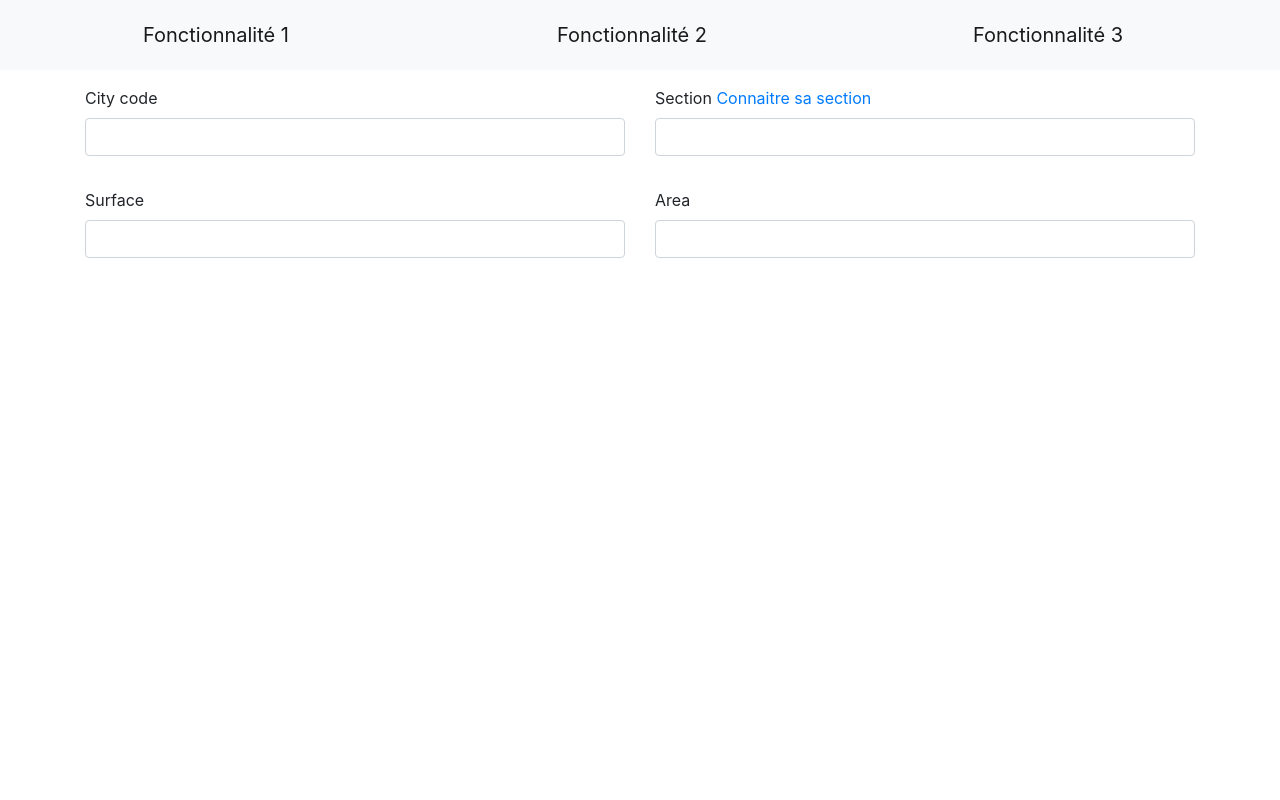
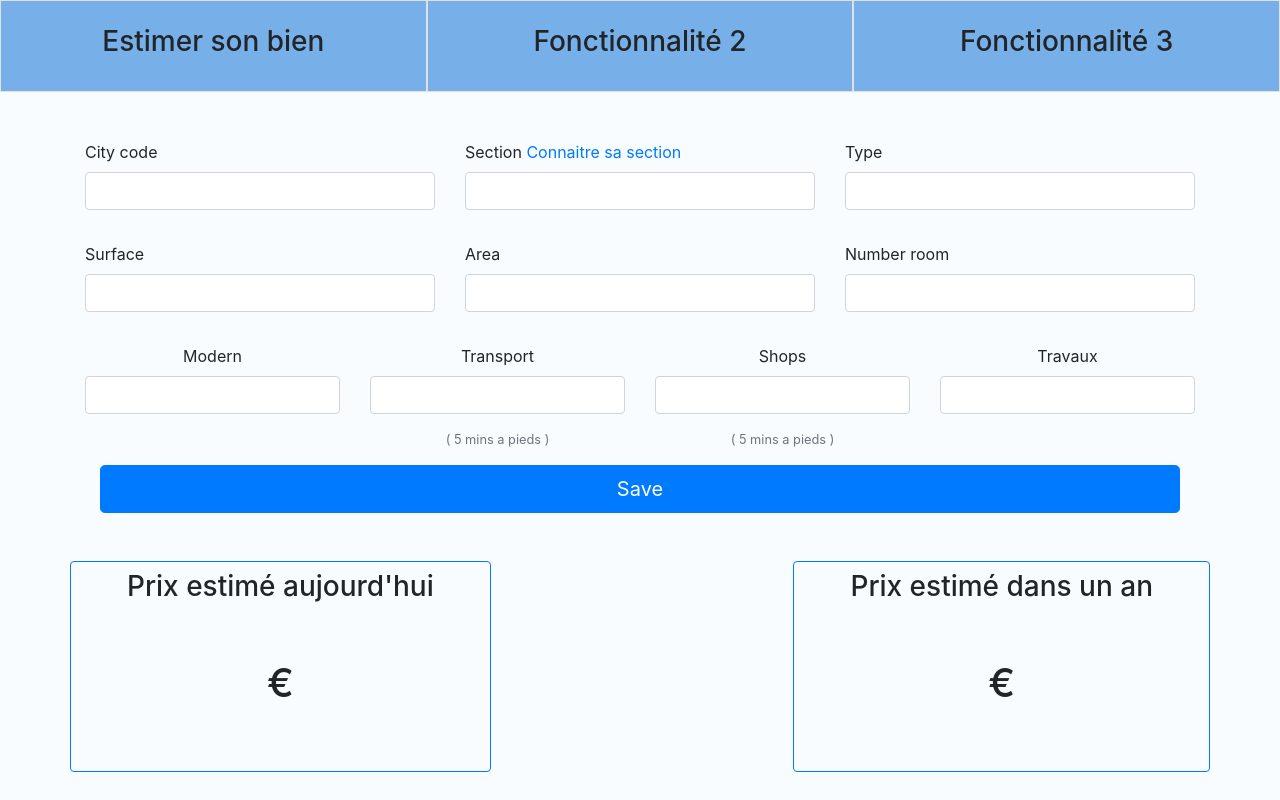
Before and after one commit to maximeaudy/immo_app, a PHP site: template templates/estimate/index.html.twig in a window 1280 px wide. Run offline with PHP 8.4, Linux system fonts and the light colour scheme; the template is opened without the code that fills it, so the values that code supplies are empty; form fields are guessed from the names that the template uses; some libraries are stand-ins or nearby versions.

Commit message:
feat: design v1

```diff
--- a/templates/base.html.twig
+++ b/templates/base.html.twig
@@ -6,20 +6,26 @@
         {% block stylesheets %}
             <link rel="stylesheet" href="https://stackpath.bootstrapcdn.com/bootstrap/4.4.1/css/bootstrap.min.css" integrity="sha384-Vkoo8x4CGsO3+Hhxv8T/Q5PaXtkKtu6ug5TOeNV6gBiFeWPGFN9MuhOf23Q9Ifjh" crossorigin="anonymous">
             <link href="{{ asset('assets/css/style.css') }}" type="text/css" rel="stylesheet" />
+            <link href="{{ asset('assets/css/all.css') }}" type="text/css" rel="stylesheet" />
         {% endblock %}
     </head>
     <body>
-        <nav class="navbar navbar-expand-lg navbar-light bg-light" style="height: 70px">
-            <div class="col-4 text-center">
-                <a class="navbar-brand" href="#">Fonctionnalité 1</a>
+        <nav class="navbar navbar-expand-lg navbar-light bg-light" style="padding: 0; margin: 0;">
+            <div class="col-4 border text-center" id="nav_fct" style="padding: 0; margin: 0;">
+                <div class="pt-4 pb-4" onclick="location.href='{{ path('estimate') }}';">
+                    <h3>Estimer son bien</h3>
+                </div>
             </div>
-            <div class="col-4 text-center">
-                <a class="navbar-brand" href="#">Fonctionnalité 2</a>
+            <div class="col-4 border text-center" id="nav_fct" style="padding: 0; margin: 0;">
+                <div class="pt-4 pb-4" onclick="location.href='{{ path('function2') }}';">
+                    <h3>Fonctionnalité 2</h3>
+                </div>
             </div>
-            <div class="col-4 text-center">
-                <a class="navbar-brand" href="#">Fonctionnalité 3</a>
+            <div class="col-4 border text-center" id="nav_fct" style="padding: 0; margin: 0;">
+                <div class="pt-4 pb-4" onclick="location.href='{{ path('function3') }}';">
+                    <h3>Fonctionnalité 3</h3>
+                </div>
             </div>
-
         </nav>
         {% block body %}{% endblock %}
         {% block javascripts %}{% endblock %}
--- a/templates/estimate/index.html.twig
+++ b/templates/estimate/index.html.twig
@@ -4,13 +4,14 @@
 
 {% block body %}
 
-<div class="container mt-3">
+<div class="container mt-5">
     {{ form_start(estimatePriceForm) }}
     <div class="row mb-3">
-        <div class="col-6">
-            {{ form_row(estimatePriceForm.cityCode) }}
+        <div class="col-4">
+            {{ form_label(estimatePriceForm.cityCode) }}
+            {{ form_widget(estimatePriceForm.cityCode) }}
         </div>
-        <div class="col-6">
+        <div class="col-4">
             <label>Section
                 <a href="#"
                    onclick="window.open('https://www.cadastre.gouv.fr/scpc/accueil.do', 'popupwindow', 'width=500,height=500,scrollbars,resizable');
@@ -19,18 +20,60 @@
             </label>
             {{ form_widget(estimatePriceForm.section) }}
         </div>
+        <div class="col-4">
+            {{ form_row(estimatePriceForm.type) }}
+        </div>
     </div>
     <div class="row mb-3">
-        <div class="col-6">
+        <div class="col-4">
             {{ form_row(estimatePriceForm.surface) }}
         </div>
-        <div class="col-6">
+        <div class="col-4">
             {{ form_row(estimatePriceForm.area) }}
+        </div>
+        <div class="col-4">
+            {{ form_row(estimatePriceForm.numberRoom) }}
+        </div>
+    </div>
+    <div class="row mb-3 text-center">
+        <div class="col-3">
+            {{ form_row(estimatePriceForm.modern) }}
+        </div>
+        <div class="col-3">
+            {{ form_row(estimatePriceForm.transport) }}
+            <small class="form-text text-muted">( 5 mins a pieds )</small>
+        </div>
+        <div class="col-3">
+            {{ form_row(estimatePriceForm.shops) }}
+            <small class="form-text text-muted">( 5 mins a pieds )</small>
+        </div>
+        <div class="col-3">
+            {{ form_row(estimatePriceForm.travaux) }}
+        </div>
+    </div>
+    <div class="col mb-3">
+        {{ form_widget(estimatePriceForm.save, {'attr': {'class': 'btn btn-primary btn-lg btn-block'}}) }}
+    </div>
+    {{ form_end(estimatePriceForm) }}
+
+    <div class="row d-flex justify-content-between mt-5">
+        <div class="border border-primary rounded text-center p-2">
+            <div class="pl-5 pr-5">
+                <h3> Prix estimé aujourd'hui</h3>
+            </div>
+            <div class="p-5">
+                <h1>{{ estimatePrice }} €</h1>
+            </div>
+        </div>
+        <div class="border border-primary rounded text-center p-2">
+            <div class="pl-5 pr-5 ">
+                <h3> Prix estimé dans un an</h3>
+            </div>
+            <div class="p-5">
+                <h1>{{ estimatePrice2years }} €</h1>
+            </div>
         </div>
     </div>
 
-    {{ form_end(estimatePriceForm) }}
-    {{ dump(estimatePrice) }}
-    {{ dump(estimatePrice2years) }}
 </div>
 {% endblock %}
```
Also changed, not shown: src/Form/EstimatePriceType.php (+5 -3 lines), public/assets/css/all.css (added), public/assets/css/style.css, 1 other file.
